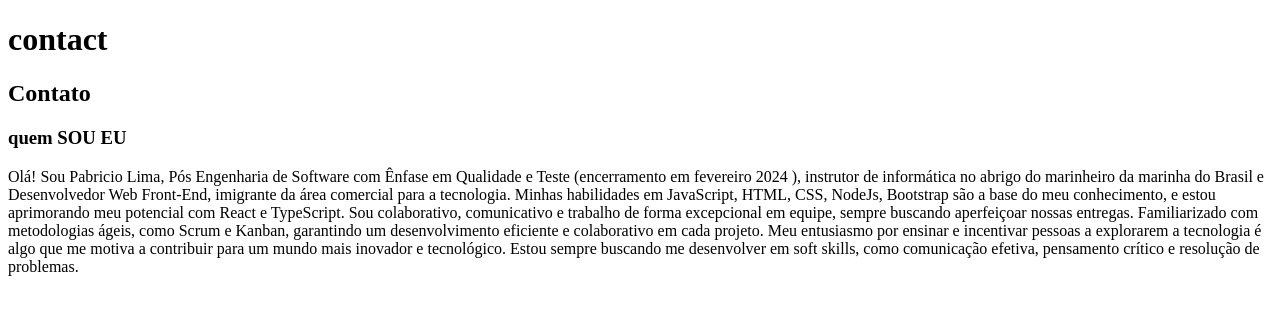
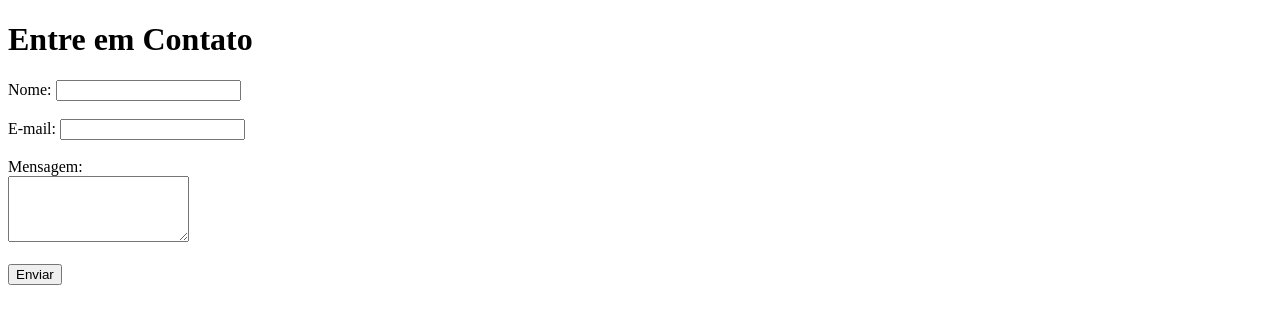
Before and after one commit to Pabriciolima/Carta-Apresentacao, a plain HTML site: page contact.html in a window 1280 px wide. Drawn offline with Linux system fonts and the light colour scheme.

Commit message:
adicionado contato

```diff
--- a/contact.html
+++ b/contact.html
@@ -6,20 +6,20 @@
     <title>contact</title>
 </head>
 <body>
-    <h1>contact</h1>
 
-    <section class="main-2">
-        <h2>Contato</h2>
-        <h3> quem SOU EU </h3>
-        <p>Olá! Sou Pabricio Lima, Pós Engenharia de Software com Ênfase em Qualidade e Teste (encerramento em fevereiro 2024 ),
-          instrutor de informática no abrigo do marinheiro da marinha do Brasil e Desenvolvedor Web Front-End,
+        <h1>Entre em Contato</h1>
 
-          imigrante da área comercial para a tecnologia. Minhas habilidades em JavaScript, HTML, CSS, NodeJs, Bootstrap são a base do meu conhecimento, e estou aprimorando meu potencial com React e TypeScript.
+        <form action="/enviar" method="post">
+            <label for="nome">Nome:</label>
+            <input type="text" id="nome" name="nome" required><br><br>
 
-          Sou colaborativo, comunicativo e trabalho de forma excepcional em equipe, sempre buscando aperfeiçoar nossas entregas. Familiarizado com metodologias ágeis, como Scrum e Kanban, garantindo um desenvolvimento eficiente e colaborativo em cada projeto.
+            <label for="email">E-mail:</label>
+            <input type="email" id="email" name="email" required><br><br>
 
-          Meu entusiasmo por ensinar e incentivar pessoas a explorarem a tecnologia é algo que me motiva a contribuir para um mundo mais inovador e tecnológico.
-          Estou sempre buscando me desenvolver em soft skills, como comunicação efetiva, pensamento crítico e resolução de problemas.</p>
-      </section>
+            <label for="mensagem">Mensagem:</label><br>
+            <textarea id="mensagem" name="mensagem" rows="4" required></textarea><br><br>
+
+            <input type="submit" value="Enviar">
+        </form>
 </body>
 </html>
```
Also changed, not shown: index.html (+1 -0 lines).
